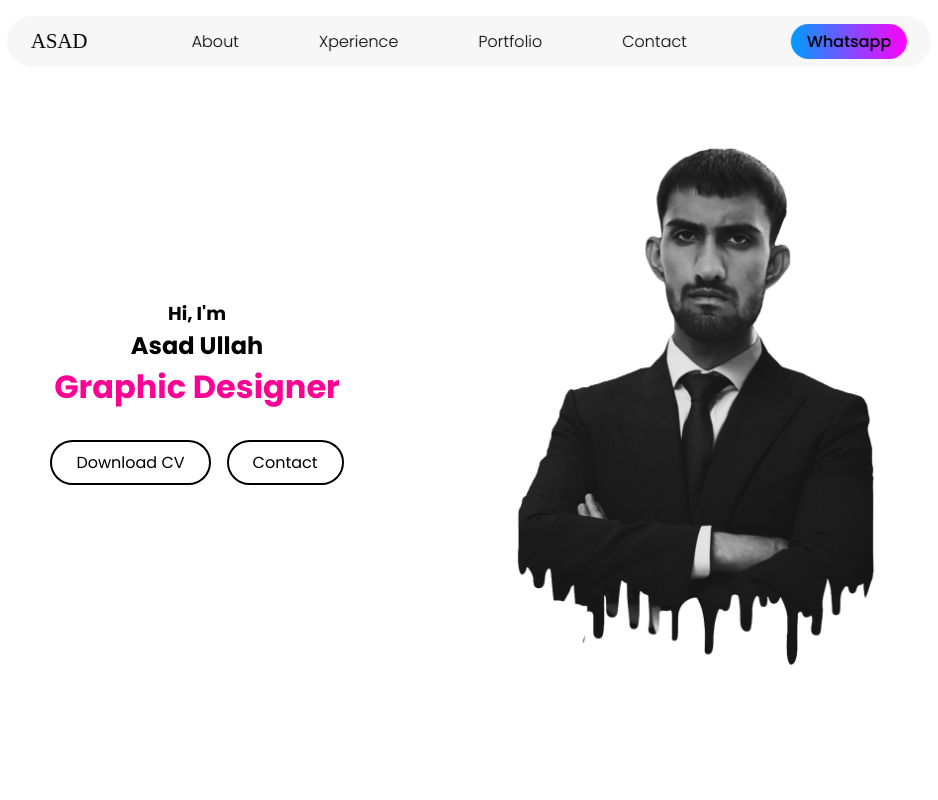
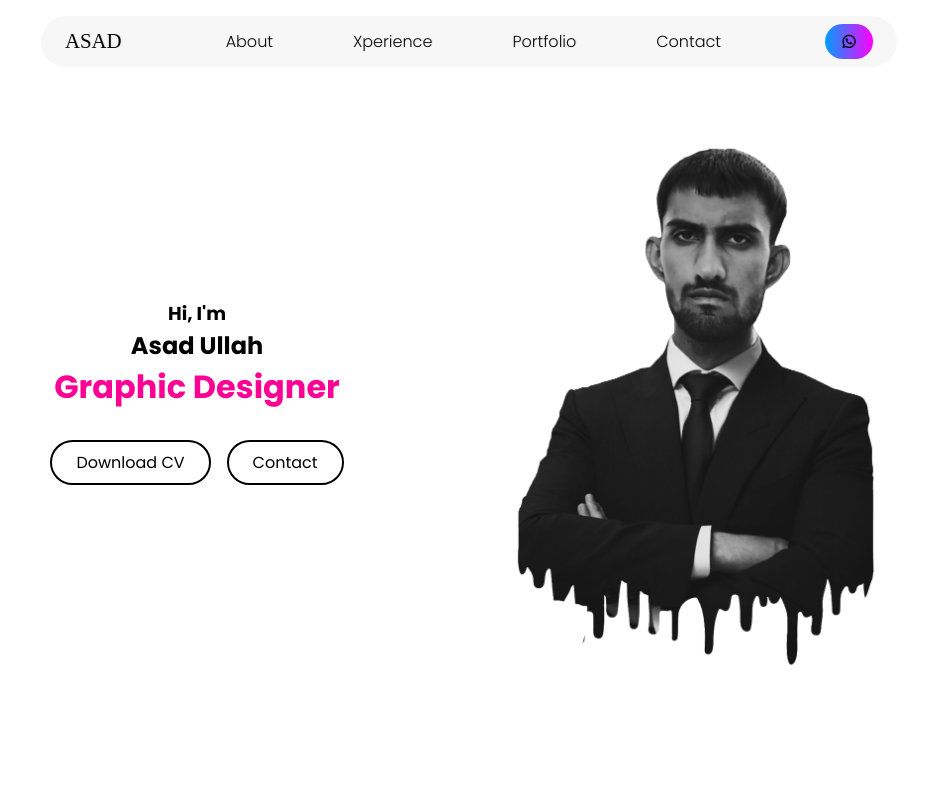
Before and after one commit to asadofffficail/asadportfolio.com, a plain HTML site: page index.html in a window 1280 px wide. Shown: the top 800 px of the page, without its empty margins (171-1109 px from the left). Drawn offline with nearby package versions, Linux system fonts and the light colour scheme; a web font is replaced by a local one.

Commit message:
Add files via upload

```diff
--- a/index.html
+++ b/index.html
@@ -37,7 +37,7 @@
 
         <i class="hgi hgi-stroke hgi-menu-01" id="menu-icon"></i>
 
-        <a class="visit-btn" href="https://wa.me/qr/I34HQZ3V7UYPE1">Whatsapp</a>
+        <a class="visit-btn" href="https://wa.me/03437080408"><i class="ri-whatsapp-line"></i></a>
     </header>
 
 
```
